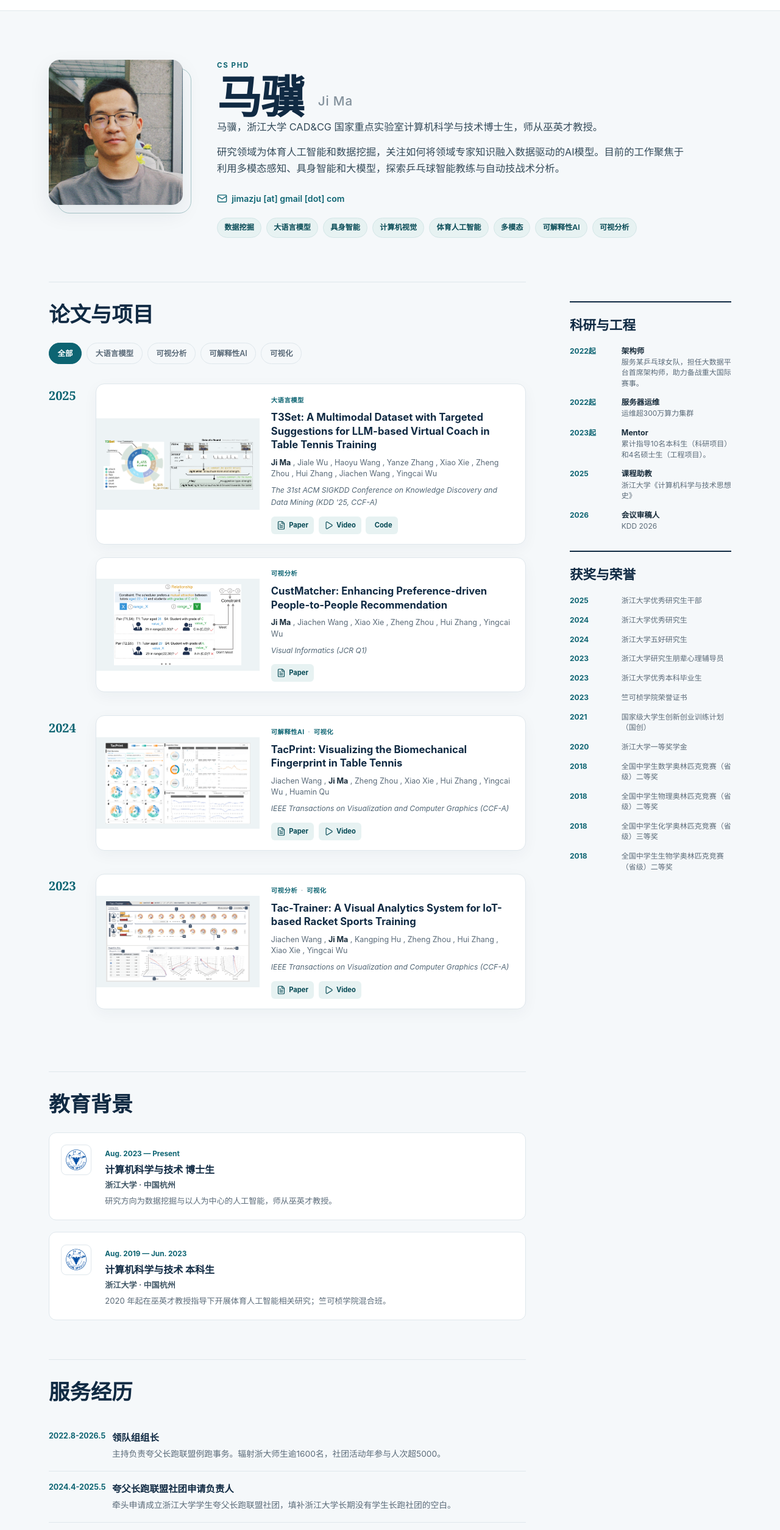
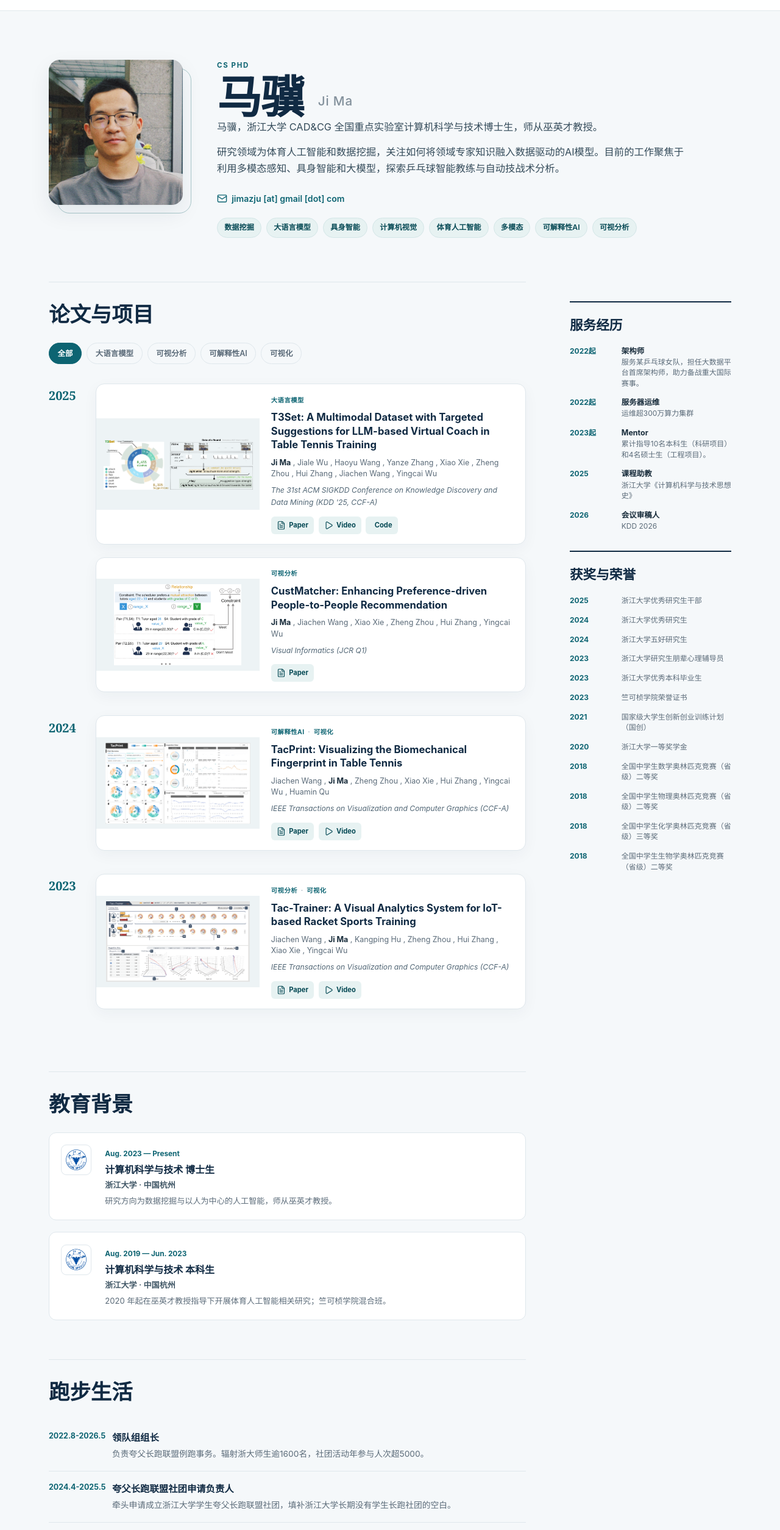
Before and after one commit to jima-cs/jima-cs.github.io, an Astro site: page /zh-cn in a window 1280 px wide. Shown: the part 51-2560 px from the top of the page at 61% size. Built offline with nearby package versions, Linux system fonts and the light colour scheme; Astro itself is replaced by a stand-in of ours; some icons are missing.

Commit message:
update site

```diff
--- a/src/pages/zh-cn.astro
+++ b/src/pages/zh-cn.astro
@@ -30,7 +30,7 @@ const zhServices = [
 
 ];
 const runningServiceItems = [
-  { year: '2022.8-2026.5', title: '领队组组长', detail: '主持负责夸父长跑联盟例跑事务。辐射浙大师生逾1600名，社团活动年参与人次超5000。' },
+  { year: '2022.8-2026.5', title: '领队组组长', detail: '负责夸父长跑联盟例跑事务。辐射浙大师生逾1600名，社团活动年参与人次超5000。' },
   { year: '2024.4-2025.5', title: '夸父长跑联盟社团申请负责人', detail: '牵头申请成立浙江大学学生夸父长跑联盟社团，填补浙江大学长期没有学生长跑社团的空白。' },
   { year: '2025.6-2026.6', title: '夸父长跑联盟社团负责人', detail: '第一任社团负责人兼办公室部长，领队组组长。夸父长跑联盟训练队曾获2025年高校百英里总决赛第6名, 高校百英里上海站冠军。' },
   { year: '2024.10-2026.5', title: '助理教练', detail: '浙江大学教职工跑协学生助理教练' },
@@ -62,7 +62,7 @@ const zhAwards = [
         <p class="eyebrow">CS PHD</p>
         <h1 id="page-title">马骥 <span>Ji Ma</span></h1>
         <div id="about" class="about-copy">
-          <p>马骥，浙江大学 CAD&amp;CG 国家重点实验室计算机科学与技术博士生，师从巫英才教授。</p>
+          <p>马骥，浙江大学 CAD&amp;CG 全国重点实验室计算机科学与技术博士生，师从巫英才教授。</p>
           <p>研究领域为体育人工智能和数据挖掘，关注如何将领域专家知识融入数据驱动的AI模型。目前的工作聚焦于利用多模态感知、具身智能和大模型，探索乒乓球智能教练与自动技战术分析。</p>
 
 
@@ -95,7 +95,7 @@ const zhAwards = [
           </div>
         </section>
         <section id="service" class="content-section" aria-labelledby="service-title">
-          <div class="section-heading"><h2 id="service-title">服务经历</h2></div>
+          <div class="section-heading"><h2 id="service-title">跑步生活</h2></div>
           <div class="service-list service-list--plain">
             {runningServiceItems.map((item) => <article class="service-item"><time>{item.year}</time><div><h4>{item.title}</h4><p>{item.detail}</p></div></article>)}
           </div>
@@ -103,7 +103,7 @@ const zhAwards = [
       </div>
 
       <aside class="secondary-column" aria-label="其他信息">
-        <section class="side-section"><h2>科研与工程</h2><ul class="compact-list">{researchEngineeringServiceItems.map((item) => <li><time>{item.year}</time><div><strong>{item.title}</strong><span>{item.detail}</span></div></li>)}</ul></section>
+        <section class="side-section"><h2>服务经历</h2><ul class="compact-list">{researchEngineeringServiceItems.map((item) => <li><time>{item.year}</time><div><strong>{item.title}</strong><span>{item.detail}</span></div></li>)}</ul></section>
         <section class="side-section"><h2>获奖与荣誉</h2><ul class="compact-list awards-list">{awards.map((item, index) => <li><time>{item.year}</time><span>{zhAwards[index]}</span></li>)}</ul></section>
       </aside>
     </div>
```
